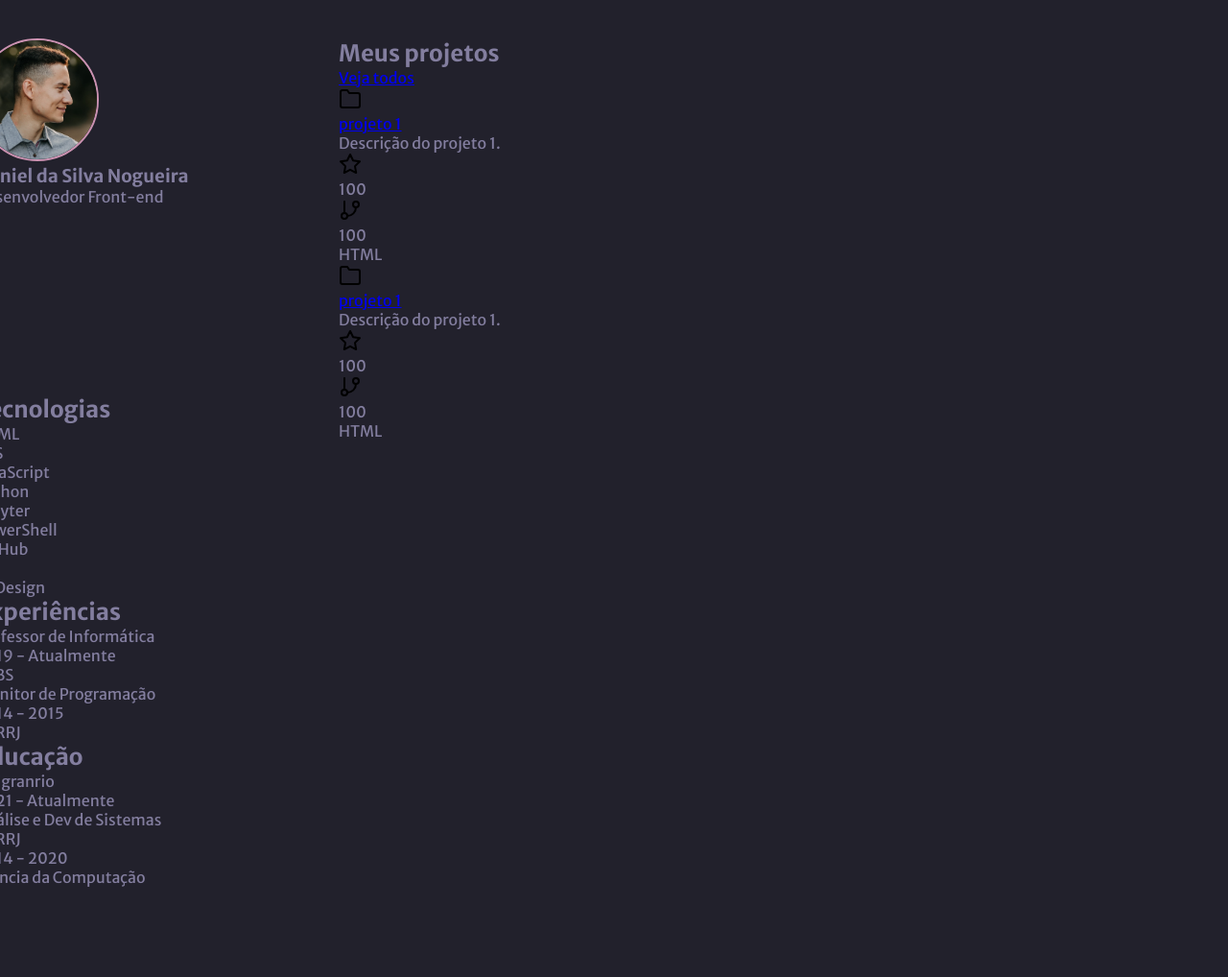
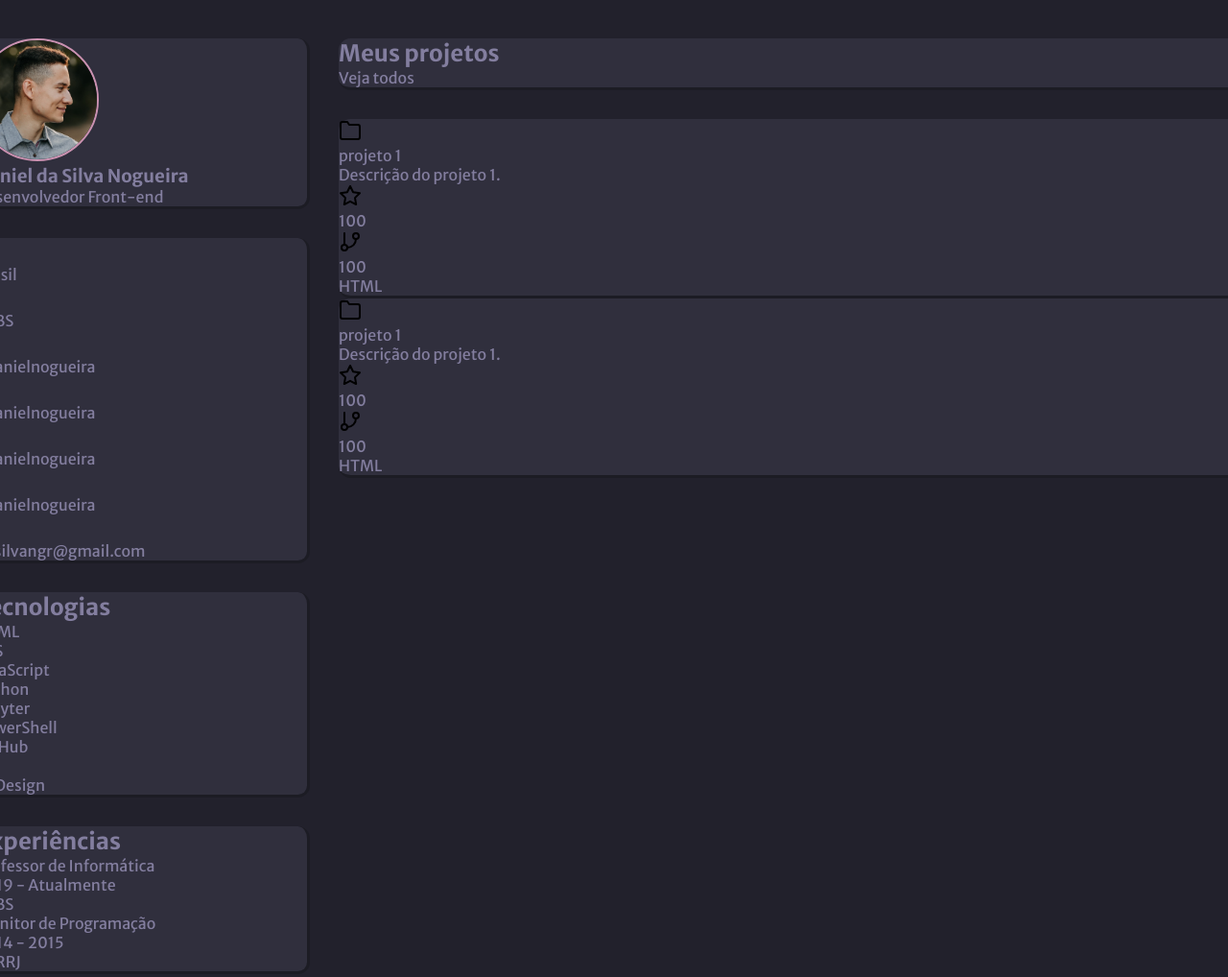
Before and after one commit to udanielnogueira/portfolio-dashboard, a plain HTML site: page index.html in a window 1280 px wide. Shown: the top 1018 px of the page at 96% size. Before the commit the page ends 964 px from the top, so only its background shows below. Drawn offline with Linux system fonts and the light colour scheme.

Commit message:
Update file

```diff
--- a/index.html
+++ b/index.html
@@ -27,31 +27,31 @@
             <section class="links">
                 <a href="#" target="_blank">
                     <img src="./assets/map-pin.svg" alt="map icon">
-                    <p></p>
+                    <p>Brasil</p>
                 </a>
                 <a href="#" target="_blank">
                     <img src="./assets/briefcase.svg" alt="briefcase icon">
-                    <p></p>
+                    <p>CEBS</p>
                 </a>
                 <a href="#" target="_blank">
                     <img src="./assets/github.svg" alt="github icon">
-                    <p></p>
+                    <p>udanielnogueira</p>
                 </a>
                 <a href="#" target="_blank">
                     <img src="./assets/linkedin.svg" alt="linkedin icon">
-                    <p></p>
+                    <p>udanielnogueira</p>
                 </a>
                 <a href="#" target="_blank">
                     <img src="./assets/twitter.svg" alt="twitter icon">
-                    <p></p>
+                    <p>udanielnogueira</p>
                 </a>
                 <a href="#" target="_blank">
                     <img src="./assets/instagram.svg" alt="instagram icon">
-                    <p></p>
+                    <p>udanielnogueira</p>
                 </a>
                 <a href="#" target="_blank">
                     <img src="./assets/mail.svg" alt="email icon">
-                    <p></p>
+                    <p>dasilvangr@gmail.com</p>
                 </a>
             </section>
 
--- a/style.css
+++ b/style.css
@@ -13,6 +13,11 @@
     padding: 0;
 
     box-sizing: border-box;
+}
+
+a{
+    text-decoration: none;
+    color: var(--text-color);
 }
 
 body{
@@ -38,6 +43,34 @@ body{
     margin: 4rem 2rem;
 }
 
+aside{
+    grid-area: aside;
+
+    display: flex;
+    flex-direction: column;
+
+    gap: 3rem;
+}
+
+main{
+    grid-area: main;
+
+    display: flex;
+    flex-direction: column;
+
+    gap: 3rem;
+}
+
+.profile, .links, .tecnologias, .experiencias, .educacao, .meus-projetos, .projeto-1, .projeto-2{
+    background-color: var(--bg-cards);
+    border-radius: 1.25rem;
+    border-right: rgba(0,0,0,0.4) 3px solid;
+    border-bottom: rgba(0,0,0,0.4) 3px solid;
+
+}
+
+/*Profile*/
+
 .profile img{
     width: 12.8rem;
     border-radius: 50%;
```
